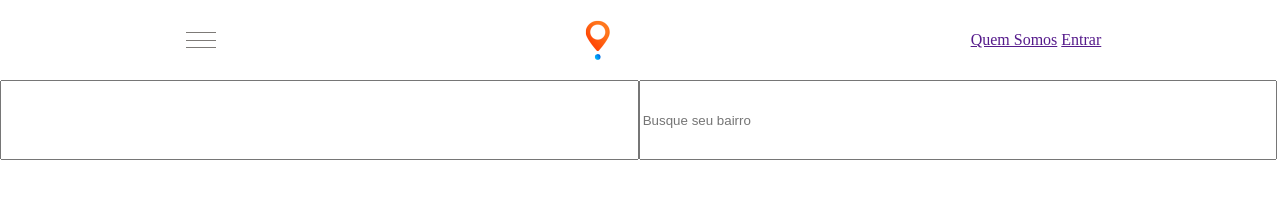
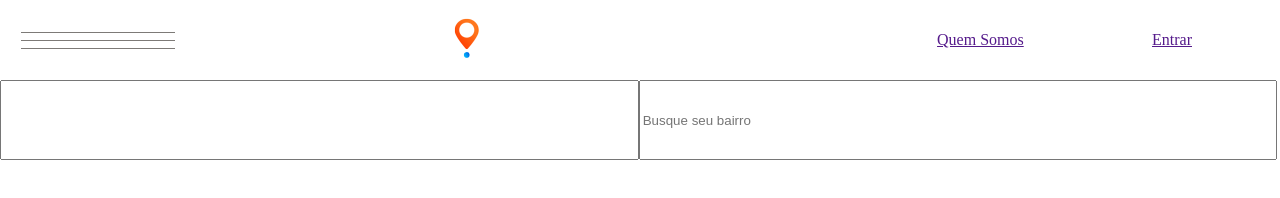
Before and after one commit to laricarlotti/meus-vizinhos, a website: page app/index.html in a window 1280 px wide. Drawn offline with Linux system fonts and the light colour scheme.

Commit message:
Delete navbar div class

```diff
--- a/app/css/styles.css
+++ b/app/css/styles.css
@@ -1 +1 @@
-body{display:grid;grid-template-areas:'nav nav' 'input input' 'header header' 'section section' 'article article' 'footer footer';grid-template-columns:49.9vw 49.9vw;grid-template-rows:10vh 10vh 40vh 30vh 20vh 20vh;margin:0}body::-webkit-scrollbar{background:0 0;width:0}nav{align-items:center;display:flex;flex-flow:row,wrap;grid-area:nav;justify-content:space-around}nav .menu-hamburguer{cursor:pointer;display:flex;flex-direction:column;height:30px;justify-content:space-evenly;margin:10px;width:30px}nav .menu-hamburguer span{background-color:#7d7a77;height:1px}
+body{display:grid;grid-template-areas:'nav nav' 'input input' 'header header' 'section section' 'article article' 'footer footer';grid-template-columns:49.9vw 49.9vw;grid-template-rows:10vh 10vh 40vh 30vh 20vh 20vh;margin:0}body::-webkit-scrollbar{background:0 0;width:0}nav{align-items:center;display:flex;flex-flow:row,wrap;grid-area:nav;justify-content:space-around}nav div:first-child{cursor:pointer;display:flex;flex-direction:column;height:30%;justify-content:space-around;width:30%}nav div span{background-color:#7d7a77;height:1px;width:40%}nav div:nth-child(2){width:30%}nav div:last-child{align-items:center;display:flex;height:50%;justify-content:space-around;width:30%}
--- a/app/index.html
+++ b/app/index.html
@@ -9,13 +9,15 @@
 </head>
 <body>
     <nav>
-        <div class="menu-hamburguer">
+        <div>
             <span></span>
             <span></span>
             <span></span>
         </div>
-        <img src="images/logo-reduced.png" alt="">
-        <div class="navbar-links">
+        <div>
+            <img src="images/logo-reduced.png" alt="">
+        </div>
+        <div>
             <a href="">Quem Somos</a>
             <a href="">Entrar</a>
         </div>
--- a/app/scss/nav.scss
+++ b/app/scss/nav.scss
@@ -5,16 +5,27 @@ nav{
     grid-area: nav;
     justify-content: space-around;
 }
-nav .menu-hamburguer{
+nav div:first-child{
     cursor: pointer;
     display: flex;
     flex-direction: column;
-    height: 30px;
-    justify-content: space-evenly;
-    margin: 10px;
-    width: 30px;
+    height: 30%;
+    justify-content: space-around;
+    width: 30%;
 }
-nav .menu-hamburguer span{
+nav div span{
     background-color: #7d7a77;
     height: 1px;
+    width: 40%;
 }
+nav div:nth-child(2){
+    width: 30%;
+}
+
+nav div:last-child{
+    align-items: center;
+    display: flex;
+    height: 50%;
+    justify-content: space-around;
+    width: 30%;
+}
```
